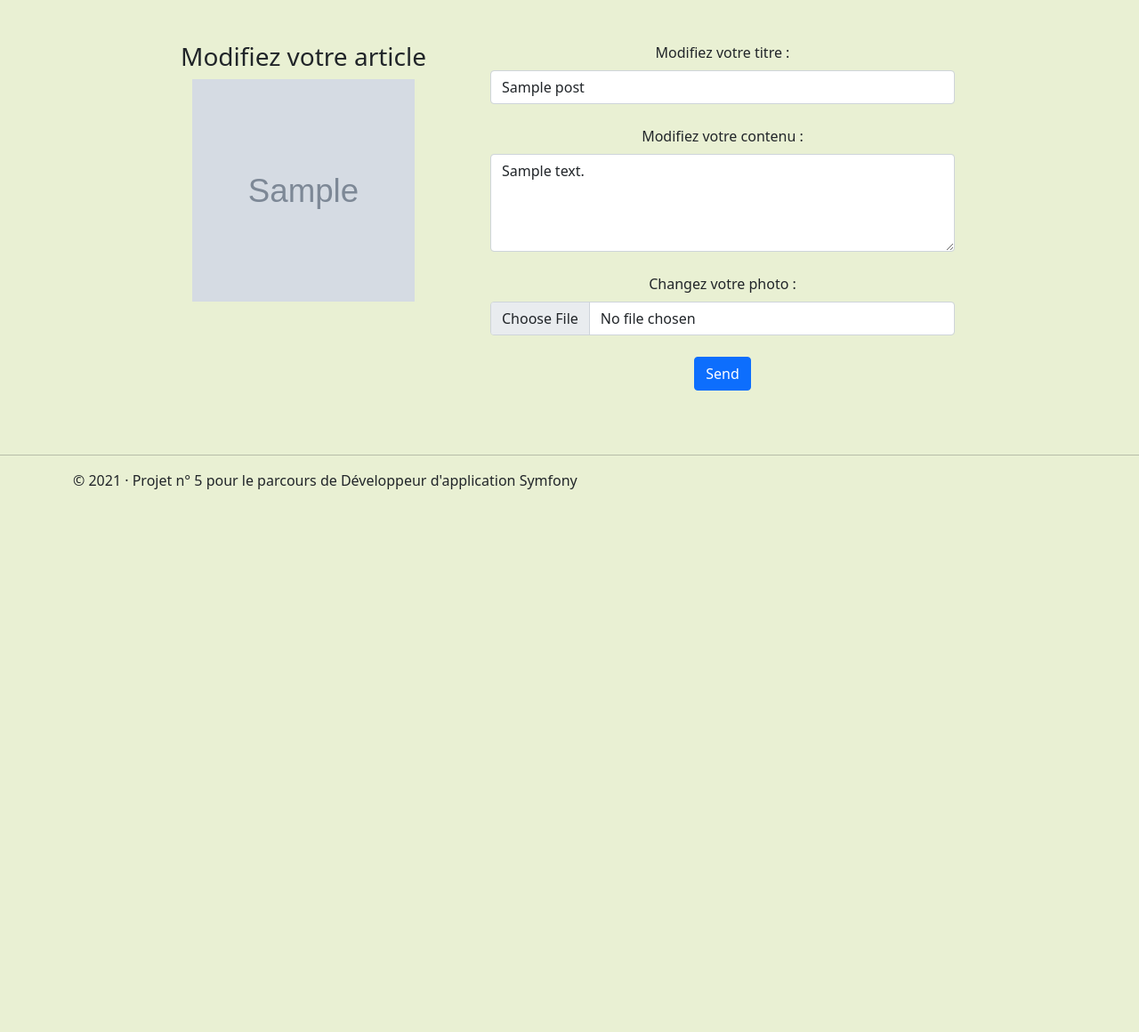
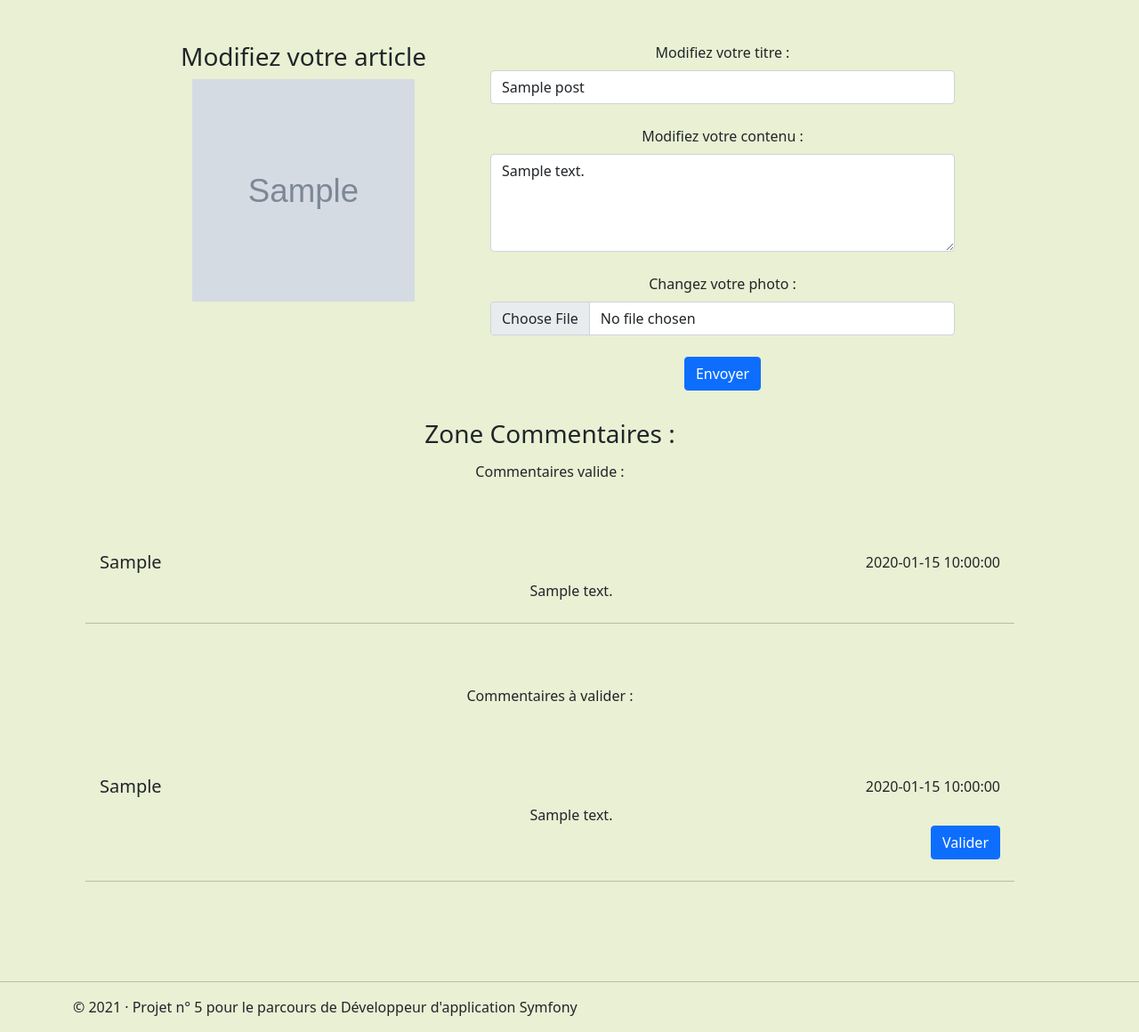
Before and after one commit to fkevin91/projet5ocr, a PHP site: template view/backupdatepost.html.twig in a window 1280 px wide. Shown: the part 121-1281 px from the top of the page at 89% size. Before the commit the page ends 671 px from the top, so only its background shows below. Run offline with PHP 8.4, Linux system fonts and the light colour scheme; the template is opened without the code that fills it: most values are stand-ins (such as "Sample title", 1, 10 or a date in 2020); grey boxes marked "Sample" are stand-in pictures; some libraries are stand-ins or nearby versions.

Commit message:
fixed #12 add comment

```diff
--- a/view/backupdatepost.html.twig
+++ b/view/backupdatepost.html.twig
@@ -38,8 +38,46 @@
 
 
             <!-- Submit button -->
-            <button type="submit" class="btn btn-primary btn-block mb-4">Send</button>
+            <button type="submit" class="btn btn-primary btn-block mb-4">Envoyer</button>
         </form>
+    </div>
+
+    <h3>Zone Commentaires :</h3>
+    <h6>Commentaires valide :</h6>
+    <div class="p-5">
+        {% for itemvalide in commentsvalide %}
+            <div class="p-2 m-2">
+                <div class="d-flex justify-content-between">
+                    <h5>{{itemvalide.get_auteur}}</h5>
+                    {{itemvalide.get_date}}
+                </div>
+                <div class="ps-5">
+                {{itemvalide.get_contenu}}
+                </div>
+            </div>
+            <hr class="featurette-divider">
+
+        {% endfor %}
+    </div>
+    <h6>Commentaires à valider :</h6>
+    <div class="p-5">
+        {% for itemnotvalide in commentsnotvalide %}
+            <div class="p-2 m-2">
+                <div class="d-flex justify-content-between">
+                    <h5>{{itemnotvalide.get_auteur}}</h5>
+                    {{itemnotvalide.get_date}}
+                </div>
+                <div class="ps-5">
+                    {{itemnotvalide.get_contenu}}
+                    <div class="d-flex justify-content-end">
+                        <a  href="homeback?back=homebackCommentValid&idcomments={{itemnotvalide.get_idComments}}&idblogpost={{itemnotvalide.get_blogpost}}"
+                            type="button" class="btn btn-primary">Valider</a>
+                    </div>
+                </div>
+            </div>
+            <hr class="featurette-divider">
+
+        {% endfor %}
     </div>
   </div>
 </div>
```
Also changed, not shown: view/contact.html.twig (+6 -19 lines), view/post.html.twig (+15 -0 lines).
